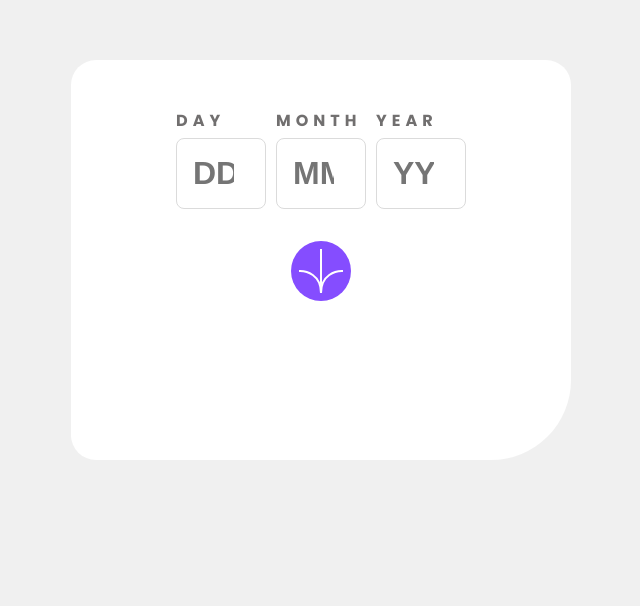
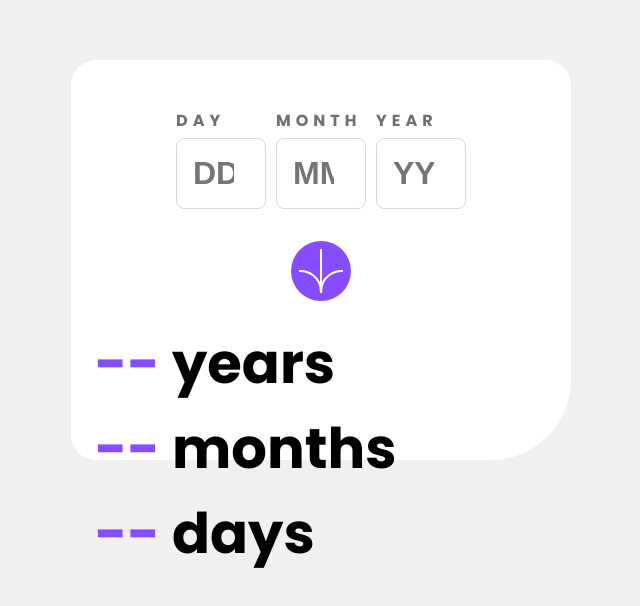
Before and after one commit to AndyBeable/age-calculator, a website: page index.html in a window 1280 px wide. Shown: the part 580-1186 px from the top of the page, without its empty margins (319-959 px from the left). Drawn offline with Linux system fonts and the light colour scheme.

Commit message:
adds age section and initial styles

```diff
--- a/index.html
+++ b/index.html
@@ -42,7 +42,20 @@
           <img class="image" src="assets/images/icon-arrow.svg" />
         </div>
       </div>
-      <!-- -- years -- months -- days -->
+      <div class="age">
+        <div class="age__years">
+          <div class="age__value">--</div>
+          <div class="age__label">years</div>
+        </div>
+        <div class="age__months">
+          <div class="age__value">--</div>
+          <div class="age__label">months</div>
+        </div>
+        <div class="age__days">
+          <div class="age__value">--</div>
+          <div class="age__label">days</div>
+        </div>
+      </div>
     </main>
   </body>
 </html>
--- a/sass/main.scss
+++ b/sass/main.scss
@@ -88,8 +88,29 @@ body {
   justify-content: center;
   align-items: center;
   z-index: 1;
+  margin-bottom: 20px;
 }
 
 .image {
   background-size: cover;
 }
+
+.age {
+  align-self: flex-start;
+
+  &__years,
+  &__months,
+  &__days {
+    display: flex;
+  }
+
+  &__value {
+    color: $purple;
+    font-size: 56px;
+    margin-right: 12px;
+  }
+
+  &__label {
+    font-size: 56px;
+  }
+}
```
Also changed, not shown: style.css.
